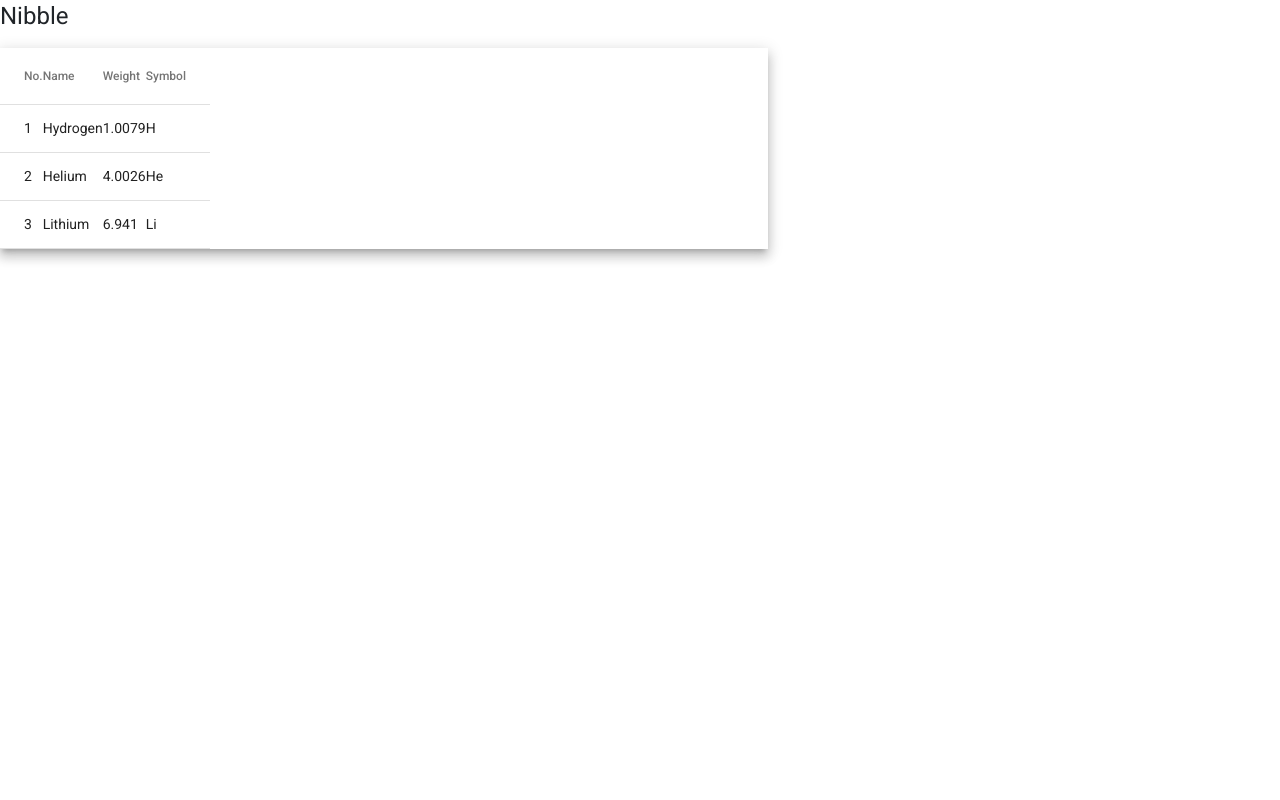
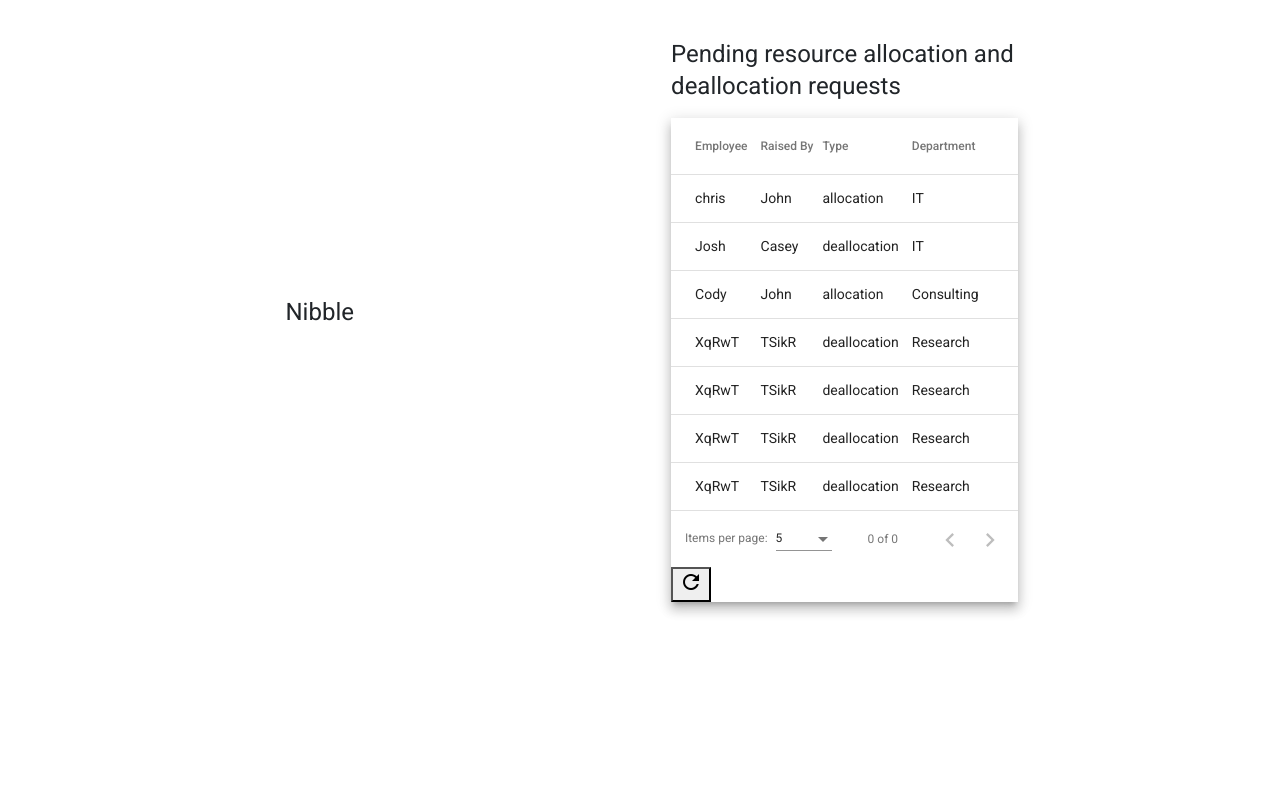
Before and after one commit to varunalla-sjsu/nibble, an Angular app in the folder ui/nibbleproject/: page / in a window 1280 px wide. Shown: the top 800 px of the page. Built offline with nearby package versions, Linux system fonts and the light colour scheme.

Commit message:
hr dashboard ui components added

```diff
--- a/ui/nibbleproject/src/app/components/hrdashboard/hrdashboard.component.css
+++ b/ui/nibbleproject/src/app/components/hrdashboard/hrdashboard.component.css
@@ -1,6 +1,6 @@
-/* table {
+table {
     width: 100%;
-  } */
+  }
 /* users{
     padding:30px;
 } */
--- a/ui/nibbleproject/src/app/components/hrdashboard/hrdashboard.component.html
+++ b/ui/nibbleproject/src/app/components/hrdashboard/hrdashboard.component.html
@@ -1,40 +1,56 @@
 
+
+<mat-grid-list cols="2" rowHeight="1:1">
+    <mat-grid-tile>
         <h1>Nibble</h1>
-
+    </mat-grid-tile>
+    <mat-grid-tile>
         <div fxLayout="row" fxLayoutAlign="space-between center" fxLayoutGap="20px">
             <div fxFlex="60">
+                <h1>Pending resource allocation and deallocation requests</h1>
                 <div class="mat-elevation-z8">
                     <table mat-table [dataSource]="dataSource">
 
-              <!-- Position Column -->
-              <ng-container matColumnDef="position">
-                  <th mat-header-cell *matHeaderCellDef> No. </th>
-                  <td mat-cell *matCellDef="let element"> {{element.position}} </td>
+
+                        <ng-container matColumnDef="employee">
+                            <th mat-header-cell *matHeaderCellDef> Employee </th>
+                            <td mat-cell *matCellDef="let element"> {{element.employee}} </td>
                         </ng-container>
 
-              <!-- Name Column -->
-              <ng-container matColumnDef="name">
-                  <th mat-header-cell *matHeaderCellDef> Name </th>
-                  <td mat-cell *matCellDef="let element"> {{element.name}} </td>
+
+                        <ng-container matColumnDef="raisedby">
+                            <th mat-header-cell *matHeaderCellDef> Raised By </th>
+                            <td mat-cell *matCellDef="let element"> {{element.raisedby}} </td>
                         </ng-container>
 
-              <!-- Weight Column -->
-              <ng-container matColumnDef="weight">
-                  <th mat-header-cell *matHeaderCellDef> Weight </th>
-                  <td mat-cell *matCellDef="let element"> {{element.weight}} </td>
+
+                        <ng-container matColumnDef="type">
+                            <th mat-header-cell *matHeaderCellDef> Type </th>
+                            <td mat-cell *matCellDef="let element"> {{element.type}} </td>
                         </ng-container>
 
-              <!-- Symbol Column -->
-              <ng-container matColumnDef="symbol">
-                  <th mat-header-cell *matHeaderCellDef> Symbol </th>
-                  <td mat-cell *matCellDef="let element"> {{element.symbol}} </td>
+
+                        <ng-container matColumnDef="departmentid">
+                            <th mat-header-cell *matHeaderCellDef> Department </th>
+                            <td mat-cell *matCellDef="let element"> {{element.departmentid}} </td>
+                        </ng-container>
+                        <ng-container matColumnDef="action">
+                            <th mat-header-cell *matHeaderCellDef> Action</th>
+                            <td mat-cell *matCellDef="let element">
+
+                                <mat-icon (click)="action(element.username,'approve')">verified_user</mat-icon>
+                                <mat-icon (click)="action(element.username,'reject')">clear</mat-icon>
+                            </td>
                         </ng-container>
 
                         <tr mat-header-row *matHeaderRowDef="displayedColumns"></tr>
                         <tr mat-row *matRowDef="let row; columns: displayedColumns;"></tr>
                     </table>
 
-          <!-- <mat-paginator [pageSizeOptions]="[5, 10, 20]"></mat-paginator> -->
+                    <mat-paginator [pageSizeOptions]="[5, 10, 20]"></mat-paginator>
+                    <button mat-mini-fab color="primary" aria-label="refresh">
+                        <mat-icon (click)="refresh()">refresh</mat-icon>
+                      </button>
                 </div>
 
             </div>
@@ -42,3 +58,9 @@
                 <app-widget-pie [data]="pieChart"></app-widget-pie>
             </div> -->
           </div>
+
+    </mat-grid-tile>
+
+    <mat-grid-tile>3</mat-grid-tile>
+    <mat-grid-tile>4</mat-grid-tile>
+  </mat-grid-list>
--- a/ui/nibbleproject/src/app/components/hrdashboard/hrdashboard.component.ts
+++ b/ui/nibbleproject/src/app/components/hrdashboard/hrdashboard.component.ts
@@ -9,10 +9,11 @@ import { UserService } from 'src/app/services/user.service';
 
 import {MatSnackBar} from '@angular/material/snack-bar';
 import { HrService } from 'src/app/services/hr.service';
+import { AllocationService } from 'src/app/services/allocation.service';
 
 
 export interface UserRequest {
-  username: string;
+  employee: string;
   raisedBy: string;
   type: string;
   requestid:string;
@@ -20,20 +21,10 @@ export interface UserRequest {
 
 }
 
-const ELEMENT_DATA2: UserRequest[] = [
+const ELEMENT_DATA: UserRequest[] = [
 ];
 
-export interface PeriodicElement {
-  name: string;
-  position: number;
-  weight: number;
-  symbol: string;
-}
-const ELEMENT_DATA: PeriodicElement[] = [
-  { position: 1, name: 'Hydrogen', weight: 1.0079, symbol: 'H' },
-  { position: 2, name: 'Helium', weight: 4.0026, symbol: 'He' },
-  { position: 3, name: 'Lithium', weight: 6.941, symbol: 'Li' }
-];
+
 
 @Component({
   selector: 'app-hrdashboard',
@@ -42,43 +33,59 @@ const ELEMENT_DATA: PeriodicElement[] = [
 })
 export class HrdashboardComponent implements OnInit {
 
+  displayedColumns: string[] = ['employee', 'raisedby', 'type', 'departmentid'];
+  dataSource : MatTableDataSource<UserRequest>;
+
+
+  @ViewChild(MatPaginator) paginator!: MatPaginator;
+  @ViewChild(MatSort) sort!: MatSort;
+
   // displayedColumns: string[] = ['name','action'];
   // dataSource: any;
-  constructor(private hrservice:HrService ) { }
-  // Highcharts = Highcharts;
+  constructor(private hrservice:HrService , private allocationservice:AllocationService ) {
 
-  // bigChart? : any;
-  // cards ? :any;
-  // pieChart ? :any;
+    this.dataSource = new MatTableDataSource<UserRequest>(ELEMENT_DATA);
+   }
 
-  displayedColumns: string[] = ['position', 'name', 'weight', 'symbol'];
-  dataSource = new MatTableDataSource<PeriodicElement>(ELEMENT_DATA);
 
-  // @ViewChild(MatPaginator, { static: true }) paginator: MatPaginator;
-  // @ViewChild(MatPaginator) paginator!: MatPaginator;
-  // @ViewChild(MatSort) sort!: MatSort;
-  // chartOptions = {};
-//  paginator: MatPaginator;
-
-  // constructor(private dashboardService: DashboardService) { }
-
-  ngOnInit() {
+  ngOnInit() : void {
     // this.dataSource.paginator = this.paginator;
   }
-  // ngAfterViewInit() {
-  //   this.dataSource.paginator = this.paginator;
-  //   this.dataSource.sort = this.sort;
+  ngAfterViewInit() {
+    this.dataSource.paginator = this.paginator;
+    this.dataSource.sort = this.sort;
 
-  //   this.hrservice.getRequests().then((response:any)=>{
-  //     console.log(response);
-  //     this.dataSource=new MatTableDataSource<PeriodicElement>(response);
-  //   });
-    // this.userService.getDietitianReqs().then((response:any)=>{
-    //   console.log(response);
-    //   this.dataSource=new MatTableDataSource<UserRequest>(response);
-    // });
+    this.hrservice.getRequests().then((response:any)=>{
+      console.log(response);
+      this.dataSource=new MatTableDataSource<UserRequest>(response);
+    });
 
+  }
+  refresh(){
+    this.hrservice.getRequests().then((response:any)=>{
+      console.log(response);
+      this.dataSource=new MatTableDataSource<UserRequest>(response);
+    });
+  }
+
+  // applyFilter(event: Event) {
+  //   const filterValue = (event.target as HTMLInputElement).value;
+  //   this.dataSource.filter = filterValue.trim().toLowerCase();
+
+  //   if (this.dataSource.paginator) {
+  //     this.dataSource.paginator.firstPage();
+  //   }
   // }
+  async action(username:string,status:string){
+
+    console.log(username+' : '+status);
+    let resp=await this.allocationservice.approveReuest(username,status);
+    if(resp){
+     alert("request approved");
+    this.refresh();
+   }
+  }
+
 
 
 }
--- a/ui/nibbleproject/src/app/services/allocation.service.ts
+++ b/ui/nibbleproject/src/app/services/allocation.service.ts
@@ -5,5 +5,13 @@ import { Injectable } from '@angular/core';
 })
 export class AllocationService {
 
-  constructor() { }
+  constructor() {
+
+  }
+
+  async approveReuest(username:string,approval:string){
+    // call to get our APIs to approve our allocation and deallocation requests
+    let res;
+    return res;
+  }
 }
--- a/ui/nibbleproject/src/app/services/hr.service.ts
+++ b/ui/nibbleproject/src/app/services/hr.service.ts
@@ -7,9 +7,18 @@ export class HrService {
 
   constructor() { }
 
+
   async getRequests(){
     // call to get our APIs to get our allocation and deallocation requests
-    let res;
+    let res = [
+      { employee: "chris", raisedby: 'John', type:"allocation", departmentid: 'IT' },
+      { employee: "Josh", raisedby: 'Casey', type:"deallocation", departmentid: 'IT' },
+      { employee: "Cody", raisedby: 'John', type:"allocation", departmentid: 'Consulting' },
+      { employee: "XqRwT", raisedby: 'TSikR', type:"deallocation", departmentid: 'Research' },
+      { employee: "XqRwT", raisedby: 'TSikR', type:"deallocation", departmentid: 'Research' },
+      { employee: "XqRwT", raisedby: 'TSikR', type:"deallocation", departmentid: 'Research' },
+      { employee: "XqRwT", raisedby: 'TSikR', type:"deallocation", departmentid: 'Research' }
+    ];
     return res;
   }
 
```
Lines whose indentation alone changed are shown as unchanged.
